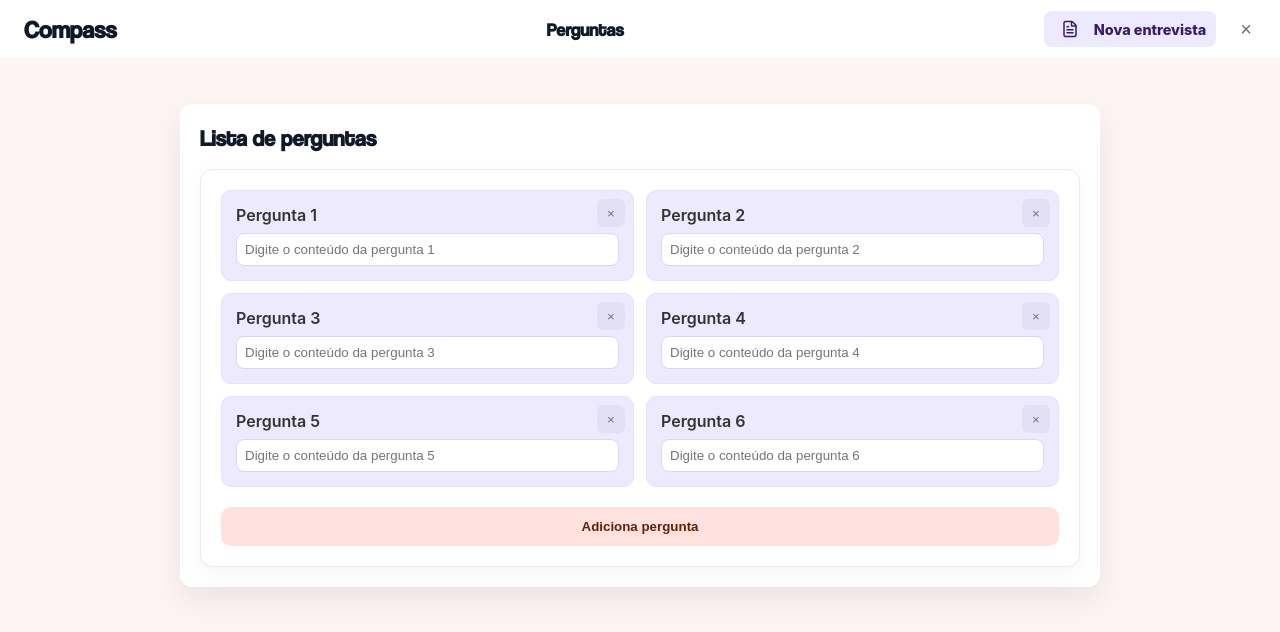
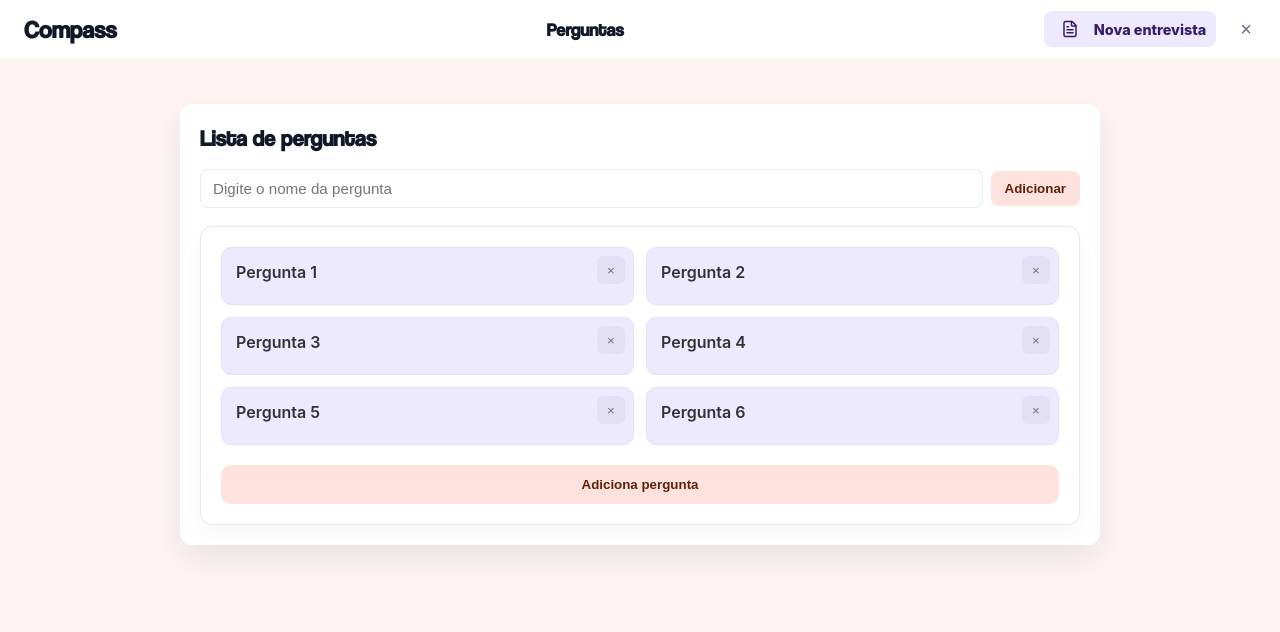
Before and after one commit to malu-zinha/Compass, a React (Create React App) app in the folder frontend/: page /questions in a window 1280 px wide. Shown: the top 632 px of the page. Built offline with nearby package versions, Linux system fonts and the light colour scheme; some icons are missing.

Commit message:
feat(questions): add typed-question input and inline card editing; styles for add-input

```diff
--- a/frontend/src/pages/QuestionsPage.js
+++ b/frontend/src/pages/QuestionsPage.js
@@ -16,6 +16,9 @@ export default function QuestionsPage() {
     'Pergunta 5',
     'Pergunta 6',
   ]);
+  const [newQuestionText, setNewQuestionText] = useState('');
+  const [editingIndex, setEditingIndex] = useState(null);
+  const [editingText, setEditingText] = useState('');
   const adicionarPergunta = () => {
     const novaPergunta = `Pergunta ${perguntas.length + 1}`;
     setPerguntas((p) => [...p, novaPergunta]);
@@ -41,6 +44,29 @@ export default function QuestionsPage() {
       else next.add(index);
       return next;
     });
+  };
+
+  const handleAddFromInput = () => {
+    const t = newQuestionText.trim();
+    if (!t) return;
+    setPerguntas((p) => [...p, t]);
+    setNewQuestionText('');
+  };
+
+  const handleCardClick = (i) => {
+    if (selectionMode) {
+      toggleSelect(i);
+      return;
+    }
+    setEditingIndex(i);
+    setEditingText(perguntas[i]);
+  };
+
+  const saveEdit = (i) => {
+    const t = editingText.trim();
+    setPerguntas((p) => p.map((item, idx) => (idx === i ? (t || item) : item)));
+    setEditingIndex(null);
+    setEditingText('');
   };
 
   const deleteSelected = () => {
@@ -111,16 +137,37 @@ export default function QuestionsPage() {
             <h2 className={styles.title}>Lista de perguntas</h2>
           </div>
 
+          <div className={styles.addInputRow}>
+            <input
+              className={styles.addInput}
+              placeholder="Digite o nome da pergunta"
+              value={newQuestionText}
+              onChange={(e) => setNewQuestionText(e.target.value)}
+              onKeyDown={(e) => { if (e.key === 'Enter') handleAddFromInput(); }}
+            />
+            <button className={styles.addInputBtn} onClick={handleAddFromInput}>Adicionar</button>
+          </div>
+
           <section className={styles.board}>
             <ul className={styles.grid}>
               {perguntas.map((q, i) => (
                 <li
                   key={i}
                   className={`${styles.card} ${selectionMode && selected.has(i) ? styles.selected : ''}`}
-                  onClick={() => selectionMode && toggleSelect(i)}
+                  onClick={() => handleCardClick(i)}
                 >
-                  <div className={styles.cardTitle}>{q}</div>
-                  <input className={styles.cardInput} placeholder={`Digite o conteúdo da ${q.toLowerCase()}`} />
+                  {editingIndex === i ? (
+                    <input
+                      className={styles.cardInput}
+                      value={editingText}
+                      onChange={(e) => setEditingText(e.target.value)}
+                      onBlur={() => saveEdit(i)}
+                      onKeyDown={(e) => { if (e.key === 'Enter') { saveEdit(i); } }}
+                      autoFocus
+                    />
+                  ) : (
+                    <div className={styles.cardTitle}>{q}</div>
+                  )}
                   <button
                     className={styles.removeX}
                     aria-label={`Remover ${q}`}
--- a/frontend/src/styles/questions.module.css
+++ b/frontend/src/styles/questions.module.css
@@ -85,6 +85,12 @@
 .iconSvg path { fill: #602309 }
 
 .main { max-width: 1100px; margin: 40px auto; padding: 0 20px }
+
+/* add-input row (top of questions list) */
+.addInputRow { display:flex; gap:8px; align-items:center; margin: 12px 0 18px }
+.addInput { flex: 1; padding: 10px 12px; border-radius:8px; border:1px solid #e6edf3; font-size: 0.95rem }
+.addInputBtn { background: #FFE2DE; color: #602309; border: none; padding: 10px 14px; border-radius:8px; font-weight:700; cursor:pointer }
+.addInputBtn:hover { filter: brightness(0.98); transform: translateY(-1px) }
 
 /* small green circular plus for adding a question */
 .plusButton {
```
